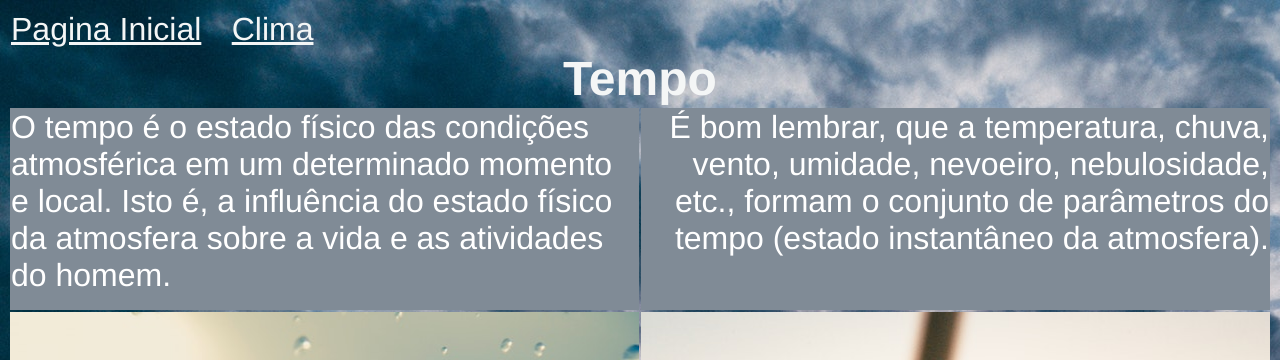
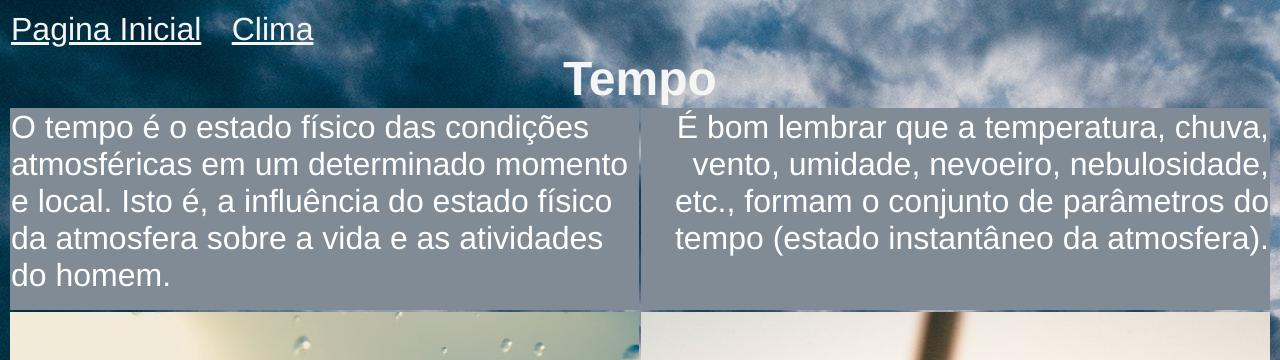
Before and after one commit to ewertonefm/ewertonefm.github.io, a plain HTML site: page tempo.html in a window 1280 px wide. Shown: the top 360 px of the page. Drawn offline with Linux system fonts and the light colour scheme.

Commit message:
202003121149

```diff
--- a/tempo.html
+++ b/tempo.html
@@ -32,12 +32,12 @@
 
 		<tr  style="color:white;font-size:200%;background-color:#808B96 " >
 			<td valign="top" height="200" width="640">
-			O tempo é o estado físico das condições atmosférica em um determinado momento e local.
+			O tempo é o estado físico das condições atmosféricas em um determinado momento e local.
 			Isto é, a influência do estado físico da atmosfera sobre a vida e as atividades do homem.
 								</td>
 
 			<td align="right" valign="top" height="200" width="640">
-			É bom lembrar, que a temperatura, chuva, vento, umidade,
+			É bom lembrar que a temperatura, chuva, vento, umidade,
 			nevoeiro, nebulosidade, etc., formam o conjunto de
 			parâmetros do tempo (estado instantâneo da atmosfera).
 								</td>
```
